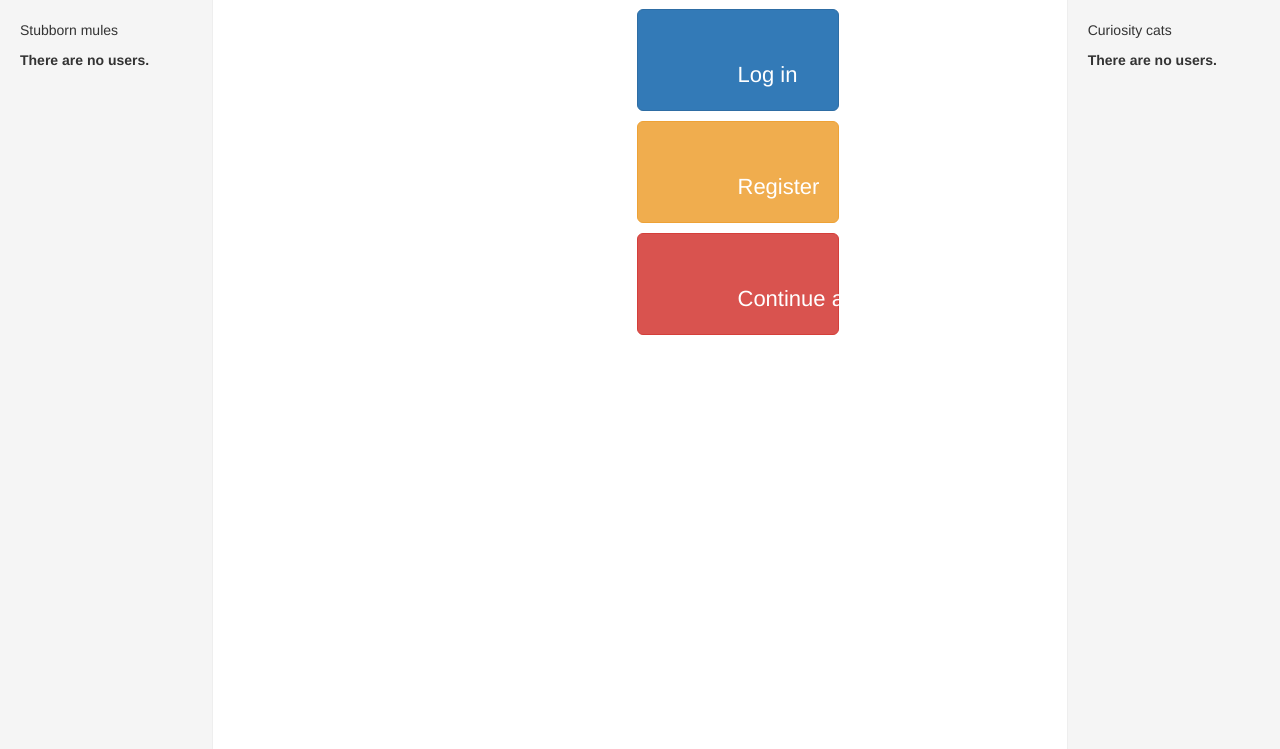
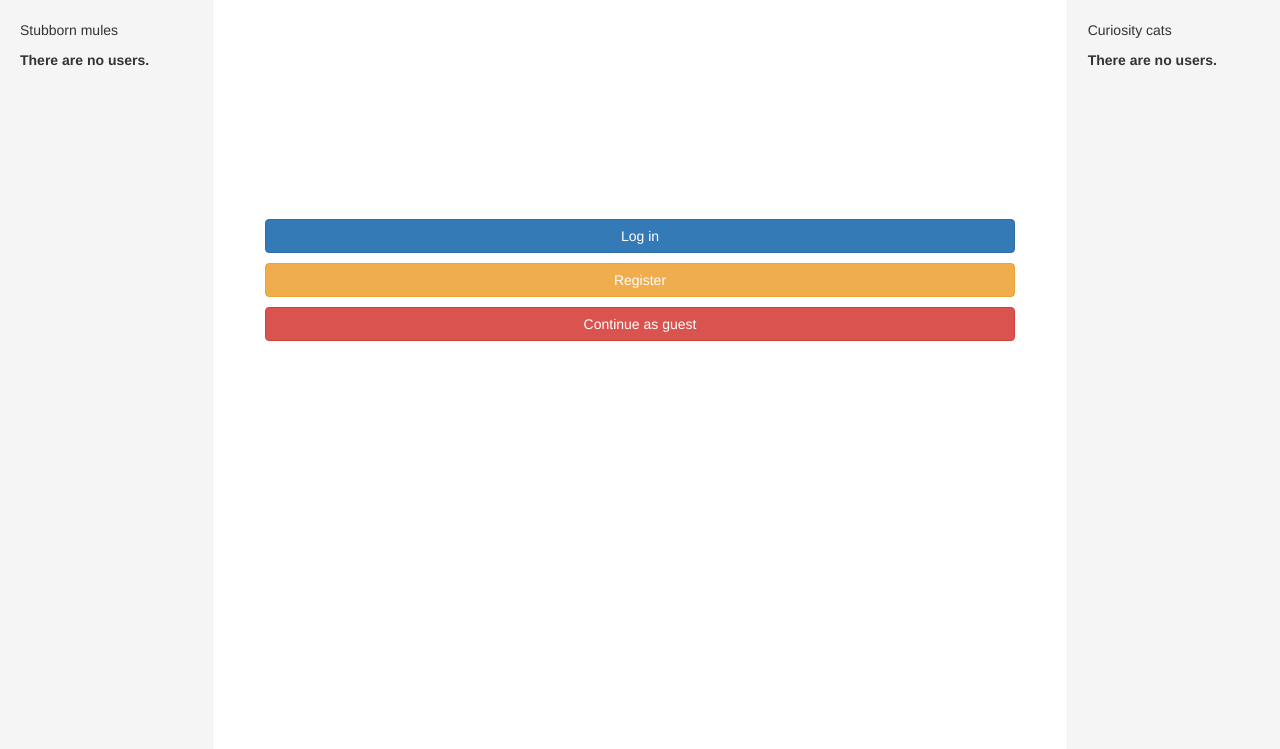
Before and after one commit to 2065983Y/amazing_app, a Django app: page / in a window 1280 px wide. Shown: the part 51-800 px from the top of the page. Run offline with Django 3.2, Linux system fonts and the light colour scheme; some libraries are stand-ins or nearby versions.

Commit message:
Index page improved, fixed weird bug with disappearing right content

```diff
--- a/static/css/custom.css
+++ b/static/css/custom.css
@@ -51,15 +51,34 @@ h3{
   }
 }
 
-.btn-lg,
-.btn-group-lg >
-.btn {
-    padding: 50px 100px;
-    font-size: 22px;
-    line-height: 1.33;
-    border-radius: 6px;
-	text-align: center
+.sidebar {
+    position: fixed;
+    top: 51px;
+    bottom: 0;
+    left: 0;
+    z-index: 1000;
+    display: block;
+    padding: 20px;
+    overflow-x: hidden;
+    overflow-y: auto; /* Scrollable contents if viewport is shorter than content. */
+    background-color: #f5f5f5;
+    border-right: 1px solid #eee;
+  }
 }
+
+.main {
+    position: fixed;
+    top: 51px;
+    bottom: 0;
+    left: 50;
+    right: 50;
+    z-index: 1000;
+    display: block;
+    overflow-x: auto;
+    overflow-y: auto; /* Scrollable contents if viewport is shorter than content. */
+    border-right: 1px solid #eee;
+  }
+
 
 .navbar-brand {
     position:fixed;
@@ -70,8 +89,3 @@ h3{
    margin:0; /* If you want no margin */
    padding:0; /*if your want to padding */
 }
-
-.custom {
-    width: 78px;
-	height: 100px;
-}
--- /dev/null
+++ b/static/css/index.css
@@ -0,0 +1,3 @@
+.button_block{
+    margin:15em auto;
+}
--- a/templates/amazingApp/index.html
+++ b/templates/amazingApp/index.html
@@ -1,4 +1,10 @@
 {% extends 'base.html' %}
+
+{% load staticfiles %}
+
+{% block css_libs%}
+    <link href="{% static 'css/index.css' %}" rel="stylesheet"/>
+{% endblock %}
 
 {% block left_block %}
 			<p>Stubborn mules</p>
@@ -16,10 +22,10 @@
 {% endblock %}
 
 {% block main_block %}
-		<div style="text-align: center; vertical-align:middle; position:relative; width: 100%; border-width: 1px 0 0 0; class="col-md-4">
-		<p><button class="btn btn-primary custom btn-lg" type="submit" name="submit">Log in</button></p>
-		<p><button class="btn btn-warning custom btn-lg" type="submit" name="submit">Register</button></p>
-		<p><button class="btn btn-danger custom btn-lg" type="submit" name="submit">Continue as guest </button></p>
+		<div class="button_block">
+		<p><button class="btn btn-primary btn-block" type="submit" name="submit">Log in</button></p>
+		<p><button class="btn btn-warning btn-block" type="submit" name="submit">Register</button></p>
+		<p><button class="btn btn-danger btn-block" type="submit" name="submit">Continue as guest </button></p>
 		</div>
 {% endblock %}
 
--- a/templates/base.html
+++ b/templates/base.html
@@ -52,7 +52,7 @@
         <div class="col-sm-3 col-md-2 sidebar">
                 {% block left_block %}<p>Here goes test on the left hand side</p>{% endblock %}
         </div>
-        <div class="col-sm-9 col-sm-offset-3 col-md-10 col-md-offset-2 main">
+        <div class="col-sm-9 col-sm-offset-3 col-md-8 col-md-offset-2 main">
            <div>
                 {% block main_block %}<p>That is in the middle</p> <p>Happy developing (:</p>{% endblock %}
             </div>
```
